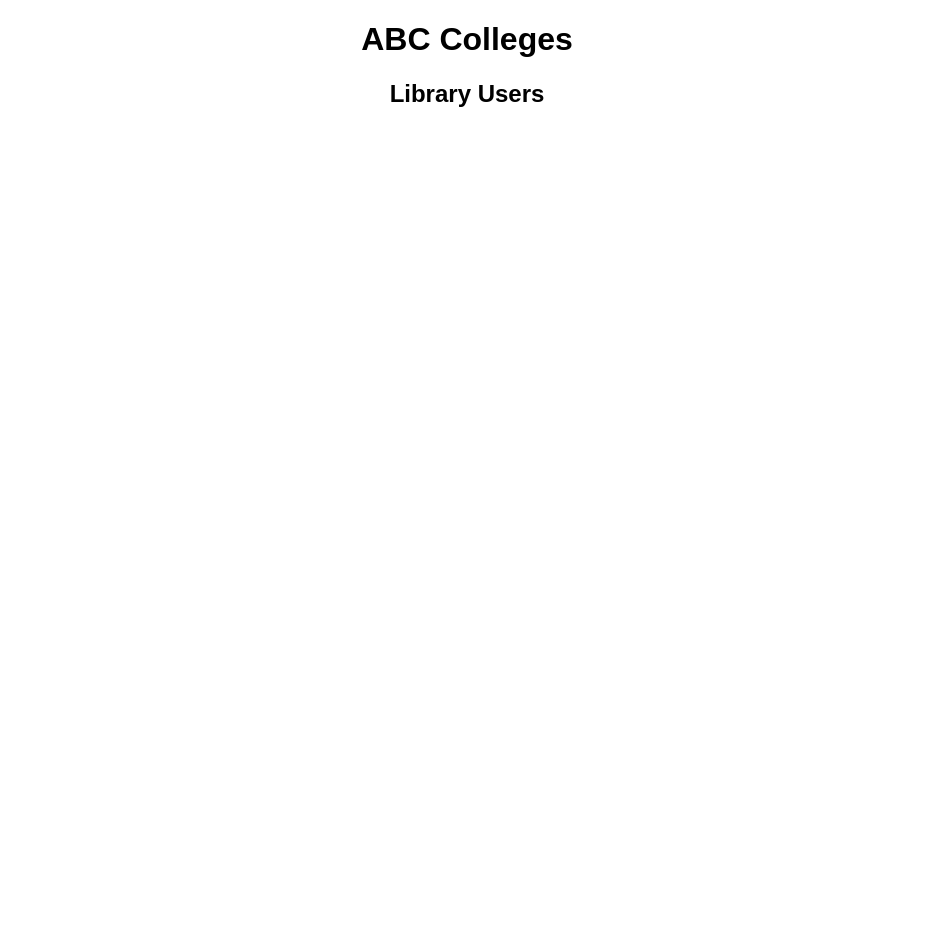
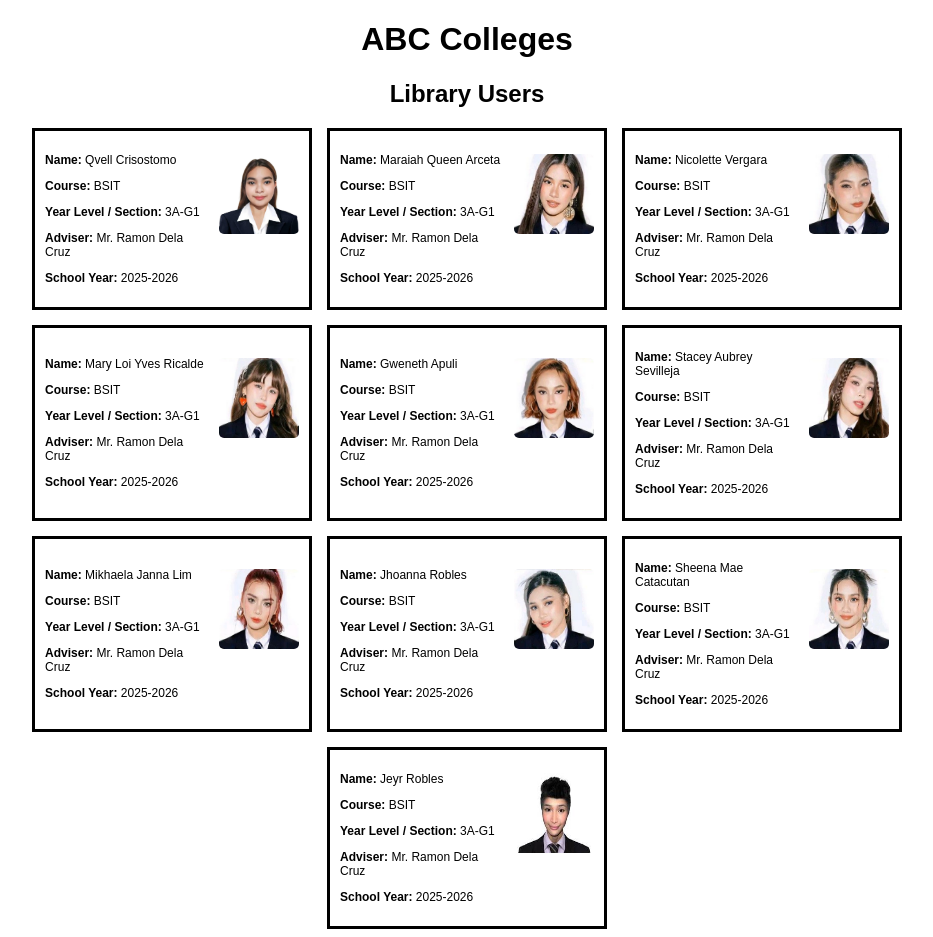
Before and after one commit to qvellcrisostomo/Midterm-Exam, a plain HTML site: page index.html in a window 1280 px wide. Shown: the whole page, without its empty margins (173-1106 px from the left). Before the commit the page ends 800 px from the top, so only its background shows below. Drawn offline with Linux system fonts and the light colour scheme; no server answers.

Commit message:
Update index.html

```diff
--- a/index.html
+++ b/index.html
@@ -73,7 +73,7 @@
 
     <script>
         function loadXML() {
-            fetch('crisostomo_qvell.txt')
+            fetch('crisostomo_qvell.xml')
                 .then(response => response.text())
                 .then(data => {
                     let parser = new DOMParser();
```
